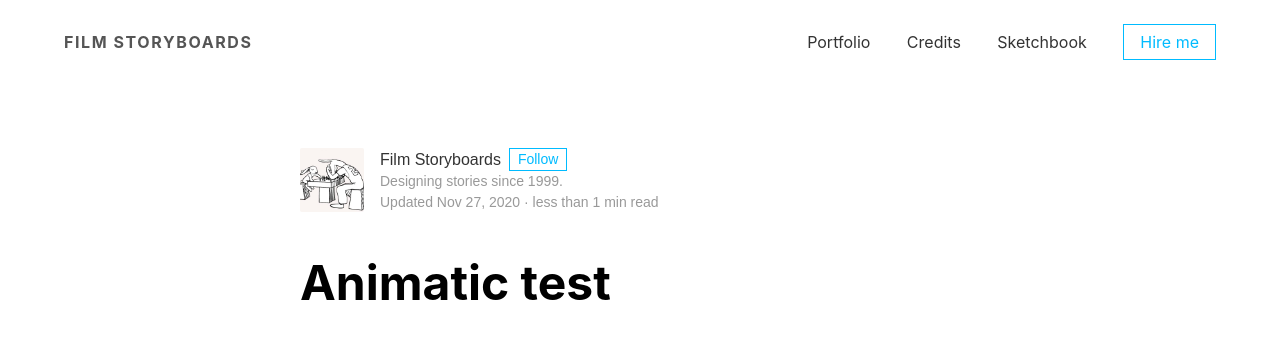
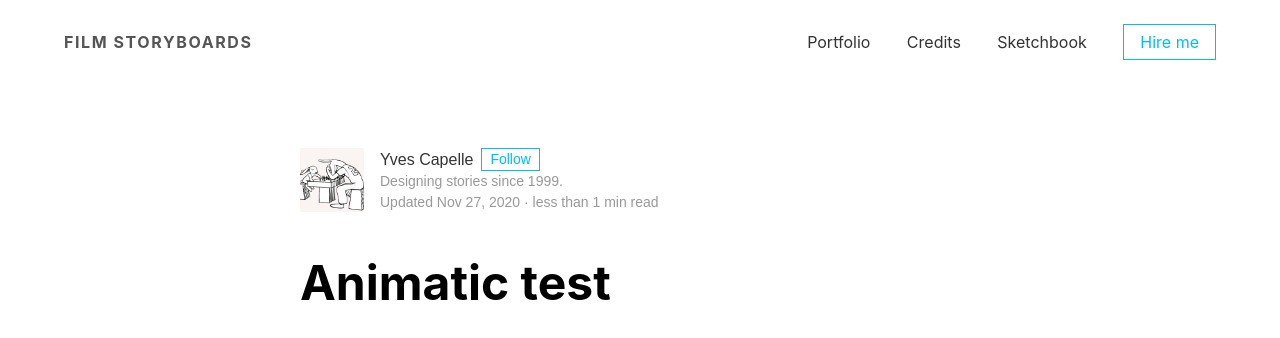
Before and after one commit to YJPL/film-storyboards, a Jekyll site: the page built from _posts/2020-07-30-animatic-test.md, in a window 1280 px wide. Shown: the top 338 px of the page. Built offline with Jekyll 4.4.1, drawn with Linux system fonts in a browser that asks for light colours.

Commit message:
Update authors.yml

```diff
--- a/_data/authors.yml
+++ b/_data/authors.yml
@@ -1,27 +1,27 @@
 # Authors
 
 Storyboards:
-  name          : "Film Storyboards"
-  picture       : "/images/author.jpg"
-  url           : "https://film-storyboards.com"
-  email         : "yves@film-storyboards.com"
-  bio           : "Crafting Storyboards"
-  post_meta_bio : "Designing stories since 1999."
-  cta           : "Follow"
-  cta_url       : "https://twitter.com/FilmStoryboards"
-  twitter       : "FilmStoryboards"
-  google_plus   : "FilmStoryboards"
-  facebook      : "FilmStoryboards"
+  name          : Film Storyboards
+  picture       : /images/author.jpg
+  url           : https://film-storyboards.com
+  email         : yves@film-storyboards.com
+  bio           : Crafting Storyboards
+  post_meta_bio : Designing stories since 1999.
+  cta           : Follow
+  cta_url       : https://twitter.com/FilmStoryboards
+  twitter       : FilmStoryboards
+  google_plus   : FilmStoryboards
+  facebook      : FilmStoryboards
 
 Yves:
-  name          : "Film Storyboards"
-  picture       : "/images/author.jpg"
-  url           : "https://film-storyboards.com"
-  email         : "yves@film-storyboards.com"
-  bio           : "Crafting Storyboards"
-  post_meta_bio : "Designing stories since 1999."
-  cta           : "Follow"
-  cta_url       : "https://twitter.com/FilmStoryboards"
-  twitter       : "FilmStoryboards"
-  google_plus   : "FilmStoryboards"
-  facebook      : "FilmStoryboards"
+  name          : Yves Capelle
+  picture       : /images/author.jpg
+  url           : https://film-storyboards.com
+  email         : yves@film-storyboards.com
+  bio           : Crafting Storyboards
+  post_meta_bio : Designing stories since 1999.
+  cta           : Follow
+  cta_url       : https://twitter.com/FilmStoryboards
+  twitter       : FilmStoryboards
+  google_plus   : FilmStoryboards
+  facebook      : FilmStoryboards
```
